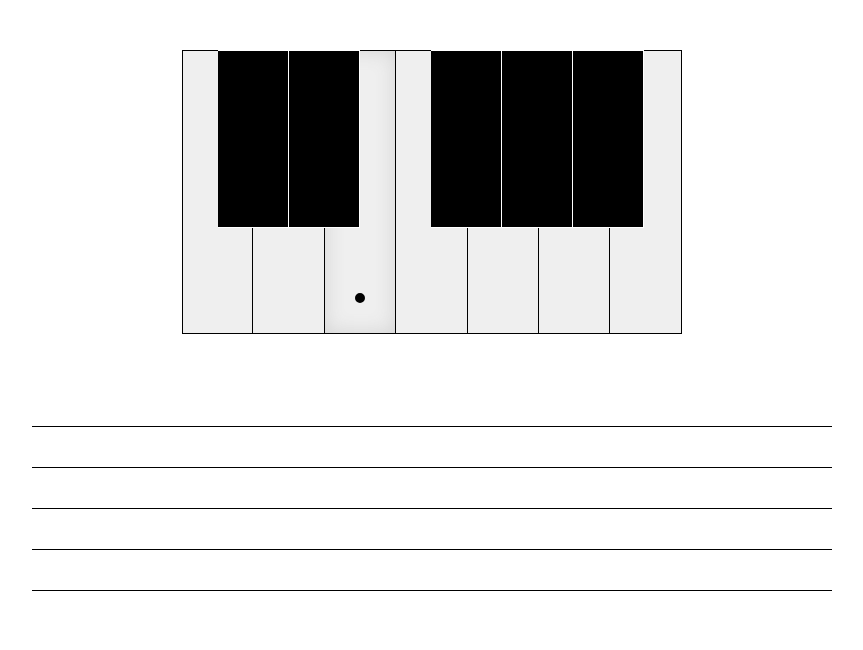
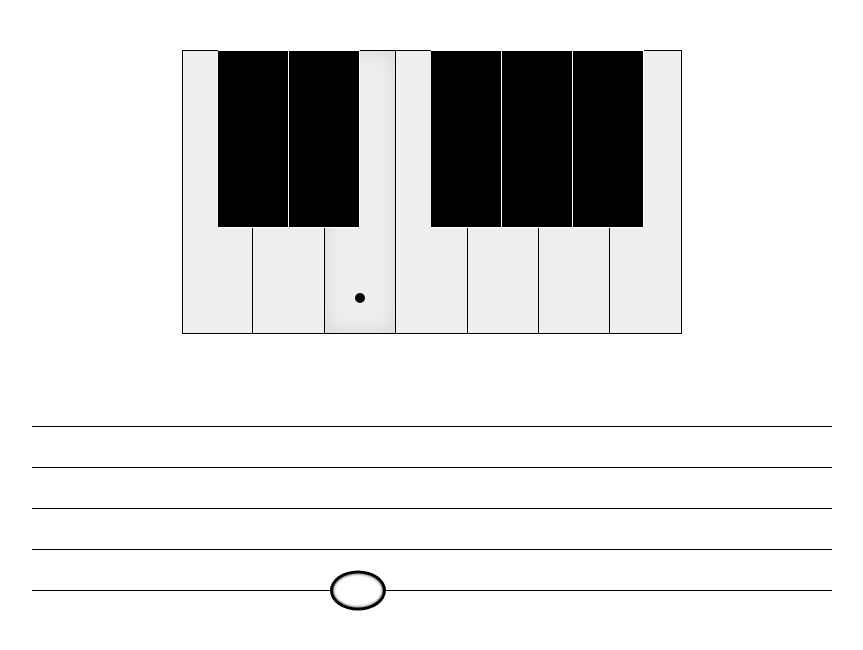
Before and after one commit to impressor615/chords-quiz, a React app: page / in a window 1280 px wide. Both pictures are taken after a click on the button 568 px from the left and 192 px from the top of the page. Shown: the top 650 px of the page, without its empty margins (208-1071 px from the left). Built offline with nearby package versions, Linux system fonts and the light colour scheme.

Commit message:
add NotesContext to app

```diff
--- a/src/components/MusicPaper/index.jsx
+++ b/src/components/MusicPaper/index.jsx
@@ -2,30 +2,33 @@ import './style.scss'
 
 import React, { PureComponent } from 'react';
 import classnames from 'classnames';
+import withNotesContext from '@/withNotesContext';
 
-const Note = ({ chord = '', between }) => (
+const Note = ({ note = '', left, right }) => (
   <div className={classnames(
-    `music-paper-note music-paper-note-${chord}`,
-    { between },
+    `music-paper-note music-paper-note-${note}`,
+    { left, right },
   )} />
 );
 
 const WholeNote = () => (
-  <div className="music-paper-whole-note" />
+  <div className="music-paper-whole-note-wrapper">
+    <div className="music-paper-whole-note" />
+  </div>
 );
 
+// TODO: #추가
+// TODO: 높은 음자리표 추가
 class MusicPaper extends PureComponent {
-  constructor(props) {
-    super(props);
-  }
+  renderNotes() {
+    const { notes } = this.props;
+    return notes.map((note) => {
+      if (note === 'C') {
+        return <WholeNote key={note} />
+      }
 
-  // TODO: Note 오른쪽으로 움직여야하는지 아닌지 판단해서 render를 하는 것이?
-  renderNote(chord) {
-    if (chord === 'C') {
-      return <WholeNote />
-    }
-
-    <Note chord={chord} />
+      return <Note key={note} note={note} />
+    });
   }
 
   render() {
@@ -36,9 +39,10 @@ class MusicPaper extends PureComponent {
             <div key={index.toString()} className="music-paper-line" />
           ))
         }
+        { this.renderNotes() }
       </div>
     );
   }
 }
 
-export default MusicPaper;
+export default withNotesContext(MusicPaper);
--- a/src/components/MusicPaper/style.scss
+++ b/src/components/MusicPaper/style.scss
@@ -16,7 +16,7 @@
   &-note,
   &-whole-note {
     position: absolute;
-    left: 50%;
+    left: 30%;
     transform: translateX(-50%);
 
     width: 50px;
@@ -27,33 +27,36 @@
   }
 
   &-note {
-    $notes: E, F, G, A, B;
+    background-color: white;
+    $notes: D, E, F, G, A, B;
     @each $note in $notes {
       $i: index($notes, $note);
-      $y-coord: -40px * $i;
+      $y-coord: (-20.5px * ($i - 1));
+      $x-coord: 10px + (48 * ($i - 1));
       &-#{$note} {
-        transform: translate(-50%, $y-coord);
+        transform: translate($x-coord, $y-coord);
       }
     }
 
     $sharp-notes: C-sharp, D-sharp, F-sharp, G-sharp, A-sharp;
     @for $i from 1 through length($sharp-notes) {
       $note-name: nth($sharp-notes, $i);
-      $y-coord: (-40 * $i) + 20px;
+      $y-coord: (-41 * $i) + 21px;
       &-#{$note-name} {
         transform: translate(-50%, $y-coord);
       }
+    }
+  }
 
-      &-#{$note-name}.between {
-        transform: translate(30%, $y-coord);
-      }
-    }
-
+  &-whole-note-wrapper {
+    position: absolute;
+    bottom: -80px;
+    left: 30%;
+    transform: translate(-50%, -20.5px);
   }
 
   &-whole-note {
     position: relative;
-    top: 40px;
   }
 
   &-whole-note:after {
--- a/src/components/Piano/index.jsx
+++ b/src/components/Piano/index.jsx
@@ -2,6 +2,7 @@ import './style.scss'
 
 import React, { PureComponent } from 'react';
 import classnames from 'classnames';
+import withNotesContext from '@/withNotesContext';
 
 
 const WhiteKey = ({ name, onClick, height, ...rest }) => (
@@ -27,15 +28,13 @@ const BlackKey = ({ name, onClick, style, ...rest }) => (
 // TODO: svg animation 추가해보기
 // TODO: resize 이벤트 추가
 const SCALES = ['C', 'D', 'E', 'F', 'G', 'A', 'B'];
-const BLACK_SCALES = ['C#', 'D#', 'F#', 'G#', 'A#'];
+const BLACK_SCALES = ['C-sharp', 'D-sharp', 'F-sharp', 'G-sharp', 'A-sharp'];
 class Piano extends PureComponent {
   constructor(props) {
     super(props);
     this.onClickKey = this.onClickKey.bind(this);
     this.state = {
-      chord: [],
       keyWidth: 50,
-      count: 4,
     };
   }
 
@@ -48,21 +47,21 @@ class Piano extends PureComponent {
 
   onClickKey(e) {
     const { name } = e.currentTarget;
-    const { chord, count } = this.state;
-    if (chord.includes(name)) {
-      this.setState({
-        chord: [...chord]
-          .filter(item => item !== name),
+    const { notes, dispatch, count } = this.props;
+    if (notes.includes(name)) {
+      dispatch({
+        notes: [...notes]
+          .filter(item => item !== name).sort(),
       });
       return;
     }
 
-    if (chord.length === count) {
-      this.setState({ chord: [name] });
+    if (notes.length === count) {
+      dispatch({ notes: [name] });
       return;
     }
 
-    this.setState({ chord: [...chord, name] });
+    dispatch({ notes: [...notes, name].sort() });
   }
 
   placeBlackKey(index) {
@@ -75,14 +74,15 @@ class Piano extends PureComponent {
   }
 
   render() {
-    const { chord, keyWidth } = this.state;
+    const { notes } = this.props;
+    const { keyWidth } = this.state;
     return (
       <div className="piano">
         {
           SCALES.map(scale => (
             <WhiteKey
               className={classnames(
-                { 'white-key-active': chord.includes(scale)},
+                { 'white-key-active': notes.includes(scale)},
               )}
               key={scale}
               name={scale}
@@ -97,7 +97,7 @@ class Piano extends PureComponent {
               key={scale}
               className={classnames(
                 `black-key-${index}`,
-                { 'black-key-active': chord.includes(scale)},
+                { 'black-key-active': notes.includes(scale)},
               )}
               name={scale}
               onClick={this.onClickKey}
@@ -113,4 +113,4 @@ class Piano extends PureComponent {
   }
 }
 
-export default Piano;
+export default withNotesContext(Piano);
--- a/src/index.jsx
+++ b/src/index.jsx
@@ -5,16 +5,34 @@ import ReactDOM from "react-dom";
 
 import Piano from '@/components/Piano';
 import MusicPaper from '@/components/MusicPaper';
+import { NotesContext } from '@/withNotesContext';
 
 class App extends PureComponent {
+  constructor(props) {
+    super(props);
+    this.state = {
+      notes: [],
+      count: 4,
+    };
+  }
+
   render() {
+    const { notes, count } = this.state;
     return (
-      <div className="container">
-        <div className="piano-wrapper">
-          <Piano />
+      <NotesContext.Provider
+        value={{
+          notes,
+          count,
+          dispatch: this.setState.bind(this)
+        }}
+      >
+        <div className="container">
+          <div className="piano-wrapper">
+            <Piano />
+          </div>
+          <MusicPaper />
         </div>
-        <MusicPaper />
-      </div>
+      </NotesContext.Provider>
     );
   }
 }
--- /dev/null
+++ b/src/withNotesContext.jsx
@@ -0,0 +1,10 @@
+import React from 'react';
+
+export const NotesContext = React.createContext({ notes: [], count: 4 });
+const withNotesContext = Component => props => (
+  <NotesContext.Consumer>
+    { (contexts) => <Component {...contexts} {...props} /> }
+  </NotesContext.Consumer>
+);
+
+export default withNotesContext;
```
